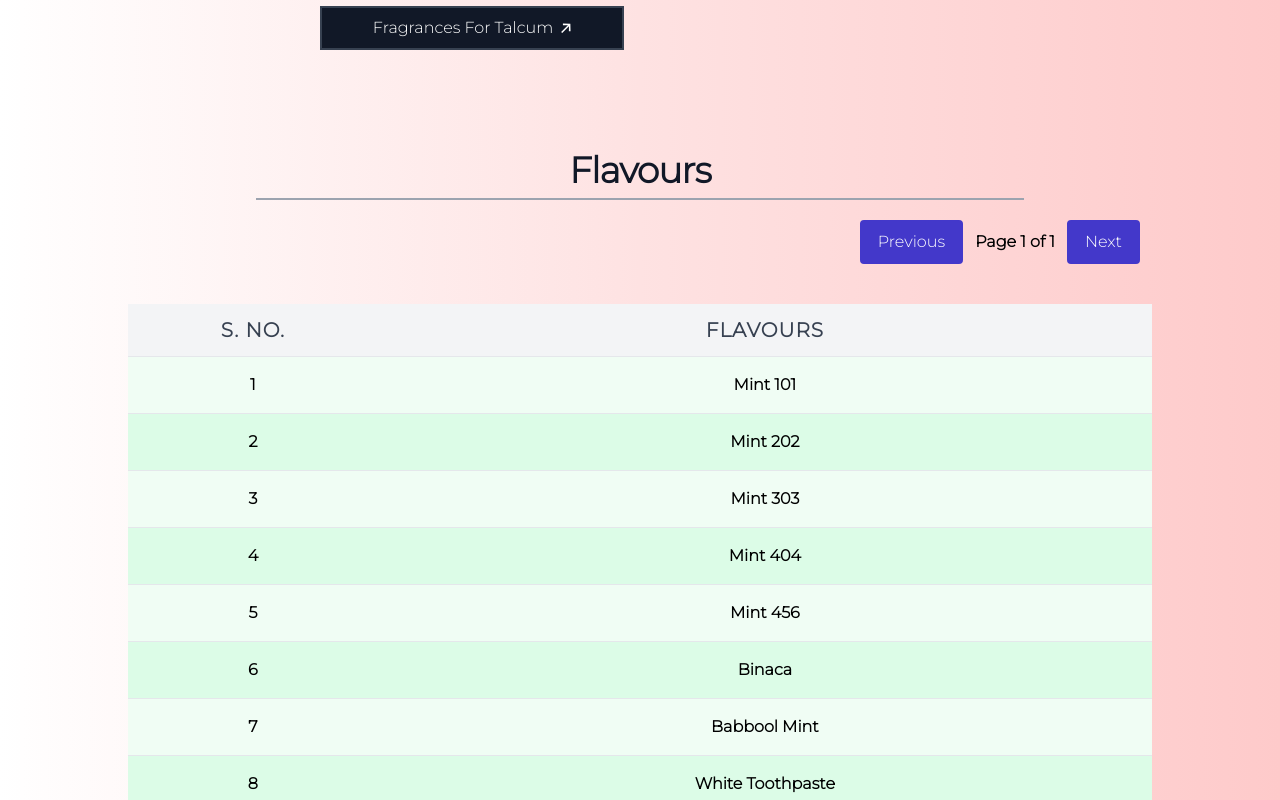
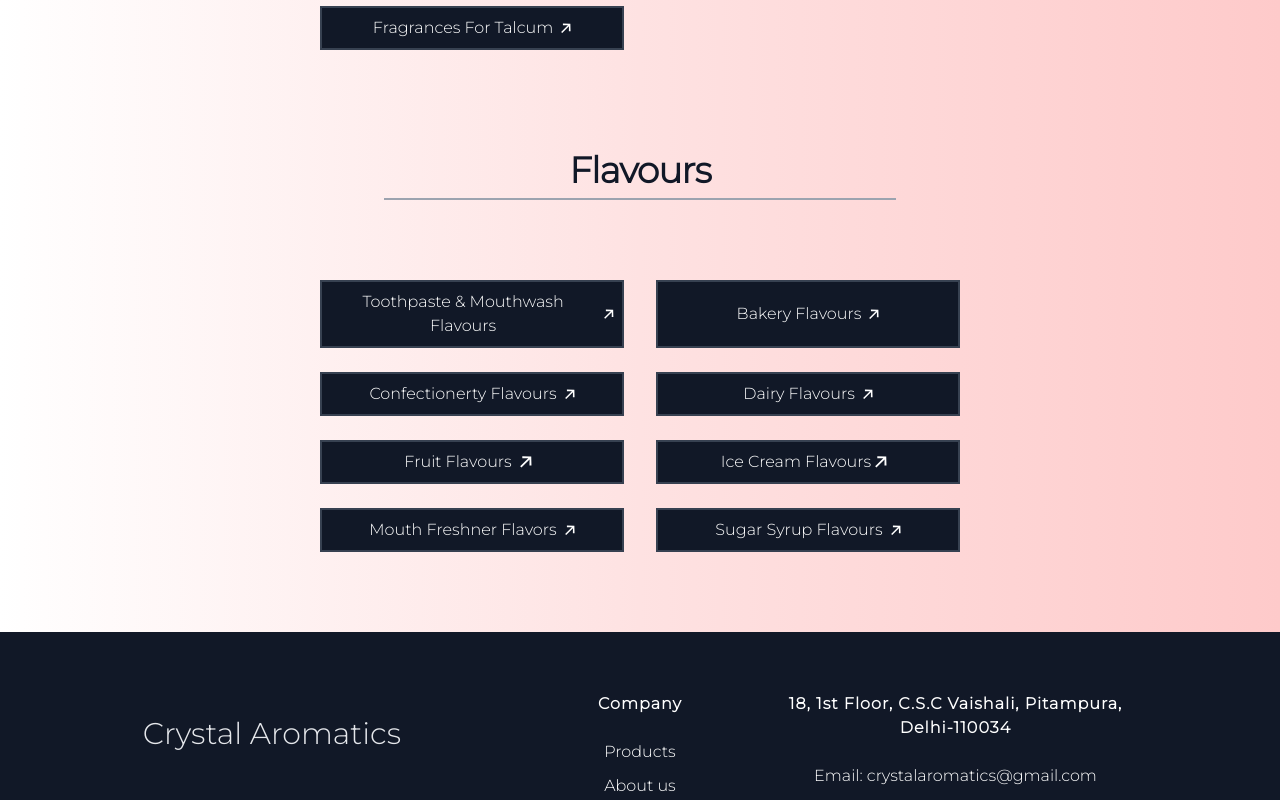
Before and after one commit to AbhishekMadaan23/CrystalAromatics, a React (Create React App) app: page /fragrances-flavours in a window 1280 px wide. Shown: the part 540-1340 px from the top of the page. Built offline with nearby package versions, Linux system fonts and the light colour scheme.

Commit message:
Changed_Fragrances_flavours_page

```diff
--- a/src/Pages/FragrancesAndFlavoursPage.jsx
+++ b/src/Pages/FragrancesAndFlavoursPage.jsx
@@ -11,43 +11,6 @@ const FragrancesAndFlavoursPage = () => {
         </h2>
         <hr className="w-1/2 mt-2 mb-5 mx-auto h-0.5 border-0 bg-gray-400" />
       </div>
-      {/* <ul className="list-disc  md:w-3/4 mx-6 sm:mx-auto md:px-10 my-3">
-        <a href="/fragrances-flavours/hair-oil">
-          <li className="mb-2  text-bold text-lg sm:text-xl text-left text-gray-900 cursor-pointer hover:underline">
-            Fragrances For Hair Oil
-          </li>
-        </a>
-        <a href="/fragrances-flavours/cream-lotion">
-          <li className="mb-2  text-bold text-lg sm:text-xl text-left text-gray-900 cursor-pointer hover:underline">
-            Fragrances For Cream And Lotion
-          </li>
-        </a>
-        <a href="/fragrances-flavours/face-pack">
-          <li className="mb-2  text-bold text-lg sm:text-xl text-left text-gray-900 cursor-pointer hover:underline">
-            Fragrances For Face Pack
-          </li>
-        </a>
-        <a href="/fragrances-flavours/soaps">
-          <li className="mb-2  text-bold text-lg sm:text-xl text-left text-gray-900 cursor-pointer hover:underline">
-            Fragrances For Soaps
-          </li>
-        </a>
-        <a href="/fragrances-flavours/talcum">
-          <li className="mb-2  text-bold text-lg sm:text-xl text-left text-gray-900 cursor-pointer hover:underline">
-            Fragrances For Talcum
-          </li>
-        </a>
-        <a href="/fragrances-flavours/candles-incense-sticks">
-          <li className="mb-2  text-bold text-lg sm:text-xl text-left text-gray-900 cursor-pointer hover:underline">
-            Fragrances For Candles And Incense Sticks
-          </li>
-        </a>
-        <a href="/fragrances-flavours/personal-fragrances-aerosols-air-freshners">
-          <li className="mb-2  text-bold text-lg sm:text-xl text-left text-gray-900 cursor-pointer hover:underline">
-            Fragrances For Personal Fragrances, Aerosols & Air Freshners
-          </li>
-        </a>
-      </ul> */}
       <div className="w-[80%] lg:w-[50%] mx-auto pt-10 pb-20">
         {/* grid */}
         <div className="grid grid-cols-1 md:grid-cols-2 lg:grid-col-3 gap-3 md:gap-x-8 md:gap-y-6">
@@ -182,7 +145,161 @@ const FragrancesAndFlavoursPage = () => {
       </div>
 
       {/* Flavours Page */}
-      <PaginatedTable Heading={"Flavours"} data={FlavoursData} />
+      <div className="w-[80vw] mx-auto  py-5 ">
+        <h2 class="text-2xl font-bold leading-8 text-gray-900 sm:truncate sm:text-4xl sm:tracking-tight px-3">
+          Flavours
+        </h2>
+        <hr className="w-1/2 mt-2 mb-5 mx-auto h-0.5 border-0 bg-gray-400" />
+      </div>
+      <div className="w-[80%] lg:w-[50%] mx-auto pt-10 pb-20">
+        {/* grid */}
+        <div className="grid grid-cols-1 md:grid-cols-2 lg:grid-col-3 gap-3 md:gap-x-8 md:gap-y-6">
+          <div className="flex justify-center items-center gap-2 bg-gray-900  cursor-pointer bold border-solid border-gray-700 border-2 text-white p-2  hover:bg-transparent hover:text-black hover:shadow-xl">
+            <a href="#">
+              <h1>Toothpaste & Mouthwash Flavours</h1>
+            </a>
+            <svg
+              class="button__icon-svg  button__icon-svg--copy"
+              xmlns="http://www.w3.org/2000/svg"
+              width="10"
+              fill="none"
+              viewBox="0 0 14 15"
+            >
+              {" "}
+              <path
+                fill="currentColor"
+                d="M13.376 11.552l-.264-10.44-10.44-.24.024 2.28 6.96-.048L.2 12.56l1.488 1.488 9.432-9.432-.048 6.912 2.304.024z"
+              ></path>
+            </svg>
+          </div>
+          <div className="flex justify-center items-center gap-2 bg-gray-900  cursor-pointer bold border-solid border-gray-700 border-2 text-white p-2  hover:bg-transparent hover:text-black">
+            <a href="#">
+              <h1>Bakery Flavours</h1>
+            </a>
+            <svg
+              class="button__icon-svg  button__icon-svg--copy"
+              xmlns="http://www.w3.org/2000/svg"
+              width="10"
+              fill="none"
+              viewBox="0 0 14 15"
+            >
+              {" "}
+              <path
+                fill="currentColor"
+                d="M13.376 11.552l-.264-10.44-10.44-.24.024 2.28 6.96-.048L.2 12.56l1.488 1.488 9.432-9.432-.048 6.912 2.304.024z"
+              ></path>
+            </svg>
+          </div>
+          <div className="flex justify-center items-center gap-2 bg-gray-900  cursor-pointer bold border-solid border-gray-700 border-2 text-white p-2  hover:bg-transparent hover:text-black hover:shadow-xl">
+            <a href="#">
+              <h1>Confectionerty Flavours</h1>
+            </a>
+            <svg
+              class="button__icon-svg  button__icon-svg--copy"
+              xmlns="http://www.w3.org/2000/svg"
+              width="10"
+              fill="none"
+              viewBox="0 0 14 15"
+            >
+              {" "}
+              <path
+                fill="currentColor"
+                d="M13.376 11.552l-.264-10.44-10.44-.24.024 2.28 6.96-.048L.2 12.56l1.488 1.488 9.432-9.432-.048 6.912 2.304.024z"
+              ></path>
+            </svg>
+          </div>
+          <div className="flex justify-center items-center gap-2 bg-gray-900  cursor-pointer bold border-solid border-gray-700 border-2 text-white p-2  hover:bg-transparent hover:text-black">
+            <a href="#">
+              <h1>Dairy Flavours</h1>
+            </a>
+            <svg
+              class="button__icon-svg  button__icon-svg--copy"
+              xmlns="http://www.w3.org/2000/svg"
+              width="10"
+              fill="none"
+              viewBox="0 0 14 15"
+            >
+              {" "}
+              <path
+                fill="currentColor"
+                d="M13.376 11.552l-.264-10.44-10.44-.24.024 2.28 6.96-.048L.2 12.56l1.488 1.488 9.432-9.432-.048 6.912 2.304.024z"
+              ></path>
+            </svg>
+          </div>
+
+          <div className="flex justify-center items-center gap-2 bg-gray-900  cursor-pointer bold border-solid border-gray-700 border-2 text-white p-2  hover:bg-transparent hover:text-black">
+            <a href="#">
+              <h1>Fruit Flavours</h1>
+            </a>
+            <svg
+              class="button__icon-svg  button__icon-svg--copy  min-h-5 min-w-3 mr-2"
+              xmlns="http://www.w3.org/2000/svg"
+              width="10"
+              fill="none"
+              viewBox="0 0 14 15"
+            >
+              <path
+                fill="currentColor"
+                d="M13.376 11.552l-.264-10.44-10.44-.24.024 2.28 6.96-.048L.2 12.56l1.488 1.488 9.432-9.432-.048 6.912 2.304.024z"
+              ></path>
+            </svg>
+          </div>
+          <div className="flex justify-center items-center gap-1 bg-gray-900  cursor-pointer bold border-solid border-gray-700 border-2 text-white p-2  hover:bg-transparent hover:text-black">
+            <a href="#">
+              <h1>Ice Cream Flavours</h1>
+            </a>
+            <svg
+              class="button__icon-svg  button__icon-svg--copy min-h-5 min-w-3 mr-2"
+              xmlns="http://www.w3.org/2000/svg"
+              width="10"
+              fill="none"
+              viewBox="0 0 14 15"
+            >
+              <path
+                fill="currentColor"
+                d="M13.376 11.552l-.264-10.44-10.44-.24.024 2.28 6.96-.048L.2 12.56l1.488 1.488 9.432-9.432-.048 6.912 2.304.024z"
+              ></path>
+            </svg>
+          </div>
+          <div className="flex justify-center items-center gap-2 bg-gray-900  cursor-pointer bold border-solid border-gray-700 border-2 text-white p-2  hover:bg-transparent hover:text-black hover:shadow-xl">
+            <a href="#">
+              <h1>Mouth Freshner Flavors</h1>
+            </a>
+            <svg
+              class="button__icon-svg  button__icon-svg--copy"
+              xmlns="http://www.w3.org/2000/svg"
+              width="10"
+              fill="none"
+              viewBox="0 0 14 15"
+            >
+              {" "}
+              <path
+                fill="currentColor"
+                d="M13.376 11.552l-.264-10.44-10.44-.24.024 2.28 6.96-.048L.2 12.56l1.488 1.488 9.432-9.432-.048 6.912 2.304.024z"
+              ></path>
+            </svg>
+          </div>
+          <div className="flex justify-center items-center gap-2 bg-gray-900  cursor-pointer bold border-solid border-gray-700 border-2 text-white p-2  hover:bg-transparent hover:text-black hover:shadow-xl">
+            <a href="#">
+              <h1>Sugar Syrup Flavours</h1>
+            </a>
+            <svg
+              class="button__icon-svg  button__icon-svg--copy"
+              xmlns="http://www.w3.org/2000/svg"
+              width="10"
+              fill="none"
+              viewBox="0 0 14 15"
+            >
+              {" "}
+              <path
+                fill="currentColor"
+                d="M13.376 11.552l-.264-10.44-10.44-.24.024 2.28 6.96-.048L.2 12.56l1.488 1.488 9.432-9.432-.048 6.912 2.304.024z"
+              ></path>
+            </svg>
+          </div>
+        </div>
+      </div>
+      {/* <PaginatedTable Heading={"Flavours"} data={FlavoursData} /> */}
     </div>
   );
 };
```
